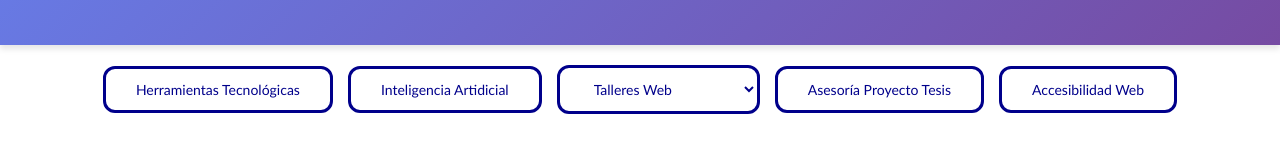
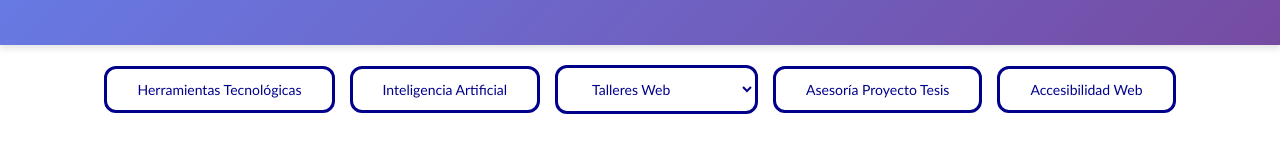
Before and after one commit to bmenflo/promoTalleres, a plain HTML site: page index.html in a window 1280 px wide. Shown: the part 128-291 px from the top of the page. Drawn offline with nearby package versions, Linux system fonts and the light colour scheme.

Commit message:
Update menu2 index.html

```diff
--- a/index.html
+++ b/index.html
@@ -331,7 +331,7 @@ a:focus {
     </header>
     <nav id="menu">
         <button id="btnHT">Herramientas Tecnológicas</button>
-        <button id="btnIA">Inteligencia Artidicial</button>
+        <button id="btnIA">Inteligencia Artificial</button>
         <select id="sltWeb">
             <option value="TW">Talleres Web</option>
             <option value="DW">Desarrollo Web</option>
```
